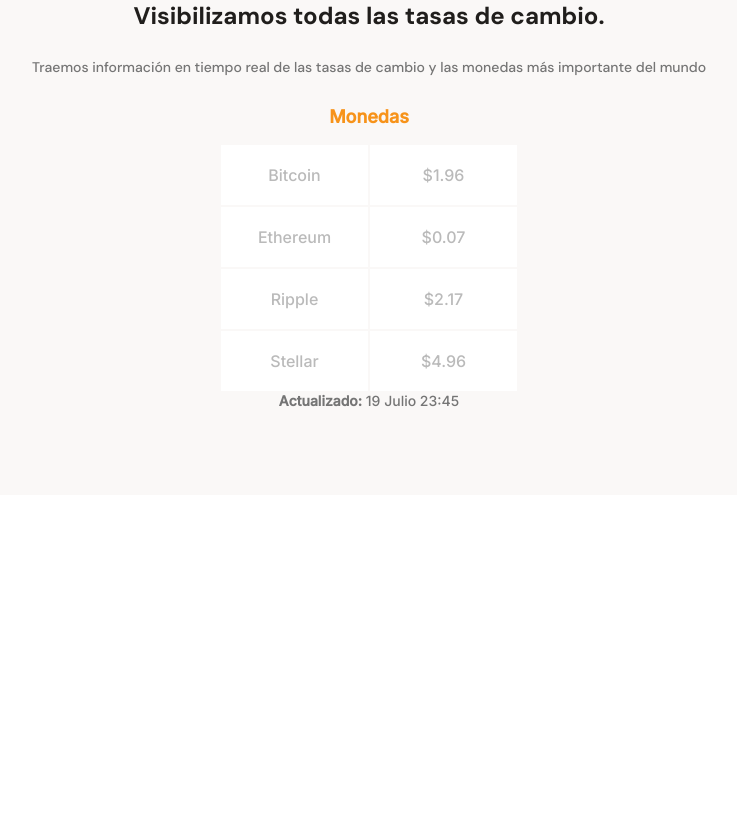
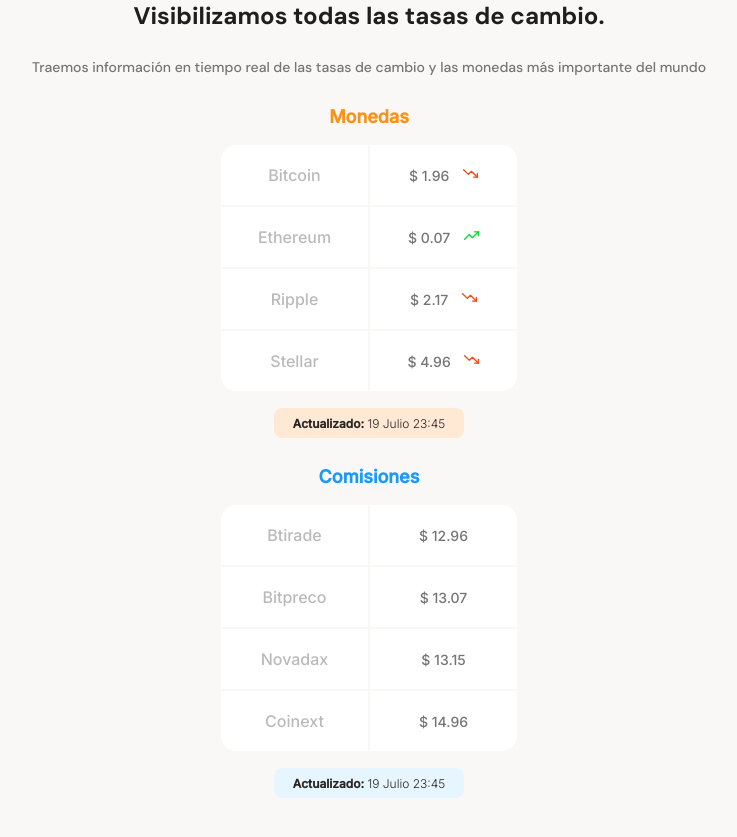
Before and after one commit to ad-ejami/DW-Study_mobile_first, a plain HTML site: page index.html in a window 1280 px wide. Shown: the part 661-1498 px from the top of the page, without its empty margins (271-1008 px from the left). Before the commit the page ends 1156 px from the top, so only its background shows below. Drawn offline with Linux system fonts and the light colour scheme.

Commit message:
Finish tables

```diff
--- a/index.html
+++ b/index.html
@@ -35,23 +35,49 @@
                         <table>
                             <tr>
                                 <td class="table__top-left">Bitcoin</td>
-                                <td class="table__top-right table__right">$1.96 <span></span></td>
+                                <td class="table__top-right table__right">$ 1.96 <span class="down"></span></td>
                             </tr>
                             <tr>
                                 <td>Ethereum</td>
-                                <td class="table__right">$0.07</td>
+                                <td class="table__right">$ 0.07 <span class="up"></span></td>
                             </tr>
                             <tr>
                                 <td>Ripple</td>
-                                <td class="table__right">$2.17</td>
+                                <td class="table__right">$ 2.17 <span class="down"></span></td>
                             </tr>
                             <tr>
                                 <td class="table__bottom-left">Stellar</td>
-                                <td class="table__bottom-right table__right">$4.96</td>
+                                <td class="table__bottom-right table__right">$ 4.96 <span class="down"></span></td>
                             </tr>
                         </table>
                     </div>
                     <div class="currency-table--date">
+                        <p><b>Actualizado:</b> 19 Julio 23:45</p>
+                    </div>
+                </div>
+                <div class="main-comission-table">
+                    <p class="comission-table--title">Comisiones</p>
+                    <div class="comission-table--container">
+                        <table>
+                            <tr>
+                                <td class="table__top-left">Btirade</td>
+                                <td class="table__top-right table__right">$ 12.96 <span class="down"></span></td>
+                            </tr>
+                            <tr>
+                                <td>Bitpreco</td>
+                                <td class="table__right">$ 13.07 <span class="up"></span></td>
+                            </tr>
+                            <tr>
+                                <td>Novadax</td>
+                                <td class="table__right">$ 13.15 <span class="down"></span></td>
+                            </tr>
+                            <tr>
+                                <td class="table__bottom-left">Coinext</td>
+                                <td class="table__bottom-right table__right">$ 14.96 <span class="down"></span></td>
+                            </tr>
+                        </table>
+                    </div>
+                    <div class="comission-table--date">
                         <p><b>Actualizado:</b> 19 Julio 23:45</p>
                     </div>
                 </div>
--- a/style.css
+++ b/style.css
@@ -139,7 +139,8 @@
     line-height: 1.6rem;
     color: #757575;
 }
-.main-currency-table{
+.main-currency-table,
+.main-comission-table{
     width: 70%;
     min-width: 235px;
     max-width: 500px;
@@ -154,18 +155,28 @@
     line-height: 2.3rem;
     color: var(--bitcoin-orange);
 }
-.currency-table--container{
+.main-comission-table .comission-table--title{
+    margin-bottom: 15px;
+    font-size: 1.8rem;
+    font-weight: bold;
+    line-height: 2.3rem;
+    color: var(--secondary-blue);
+}
+.currency-table--container,
+.comission-table--container{
     width: 90%;
     min-width: 230px;
     max-width: 300px;
     height: 250px;
     margin: 0 auto;
 }
-.currency-table--container table{
+.currency-table--container table,
+.comission-table--container table{
     width: 100%;
     height: 100%;
 }
-.currency-table--container td{
+.currency-table--container td,
+.comission-table--container td{
     width: 50%;
     font-size: 1.6rem;
     font-weight: 500;
@@ -173,3 +184,71 @@
     color: var(--grey);
     background-color: var(--just-white);
 }
+.currency-table--container .table__top-left,
+.comission-table--container .table__top-left{
+    border-radius: 15px 0 0 0 ;
+}
+.currency-table--container .table__top-right,
+.comission-table--container .table__top-right{
+    border-radius: 0 15px 0 0 ;
+}
+.currency-table--container .table__bottom-right,
+.comission-table--container .table__bottom-right{
+    border-radius: 0 0 15px 0 ;
+}
+.currency-table--container .table__bottom-left,
+.comission-table--container .table__bottom-left{
+    border-radius: 0 0 0 15px ;
+}
+.currency-table--container .table__right,
+.comission-table--container .table__right{
+    font-size: 1.4rem;
+    font-weight: normal;
+    line-height: 1.7rem;
+    color: #757575;
+}
+.currency-table--container .down{
+    display: inline-block;
+    width: 15px;
+    height: 15px;
+    margin-left: 10px;
+    background-image: url('./assets/icons/trending-down.svg');
+    background-size: cover;
+    background-position: center;
+    background-repeat: no-repeat;
+}
+.currency-table--container .up{
+    display: inline-block;
+    width: 15px;
+    height: 15px;
+    margin-left: 10px;
+    background-image: url('./assets/icons/trending-up.svg');
+    background-size: cover;
+    background-position: center;
+    background-repeat: no-repeat;
+}
+.currency-table--date{
+    width: 190px;
+    height: 30px;
+    margin: 0 auto;
+    margin-top: 15px;
+    padding: 8px;
+    background-color: var(--soft-orange);
+    border-radius: 8px;
+}
+.comission-table--date{
+    width: 190px;
+    height: 30px;
+    margin: 0 auto;
+    margin-top: 15px;
+    padding: 8px;
+    background-color: var(--soft-blue);
+    border-radius: 8px;
+}
+.currency-table--date p,
+.comission-table--date p {
+    font-size: 1.2rem;
+    font-weight: 300;
+    line-height: 1.5rem;
+    color: var(--warm-black);
+}
```
